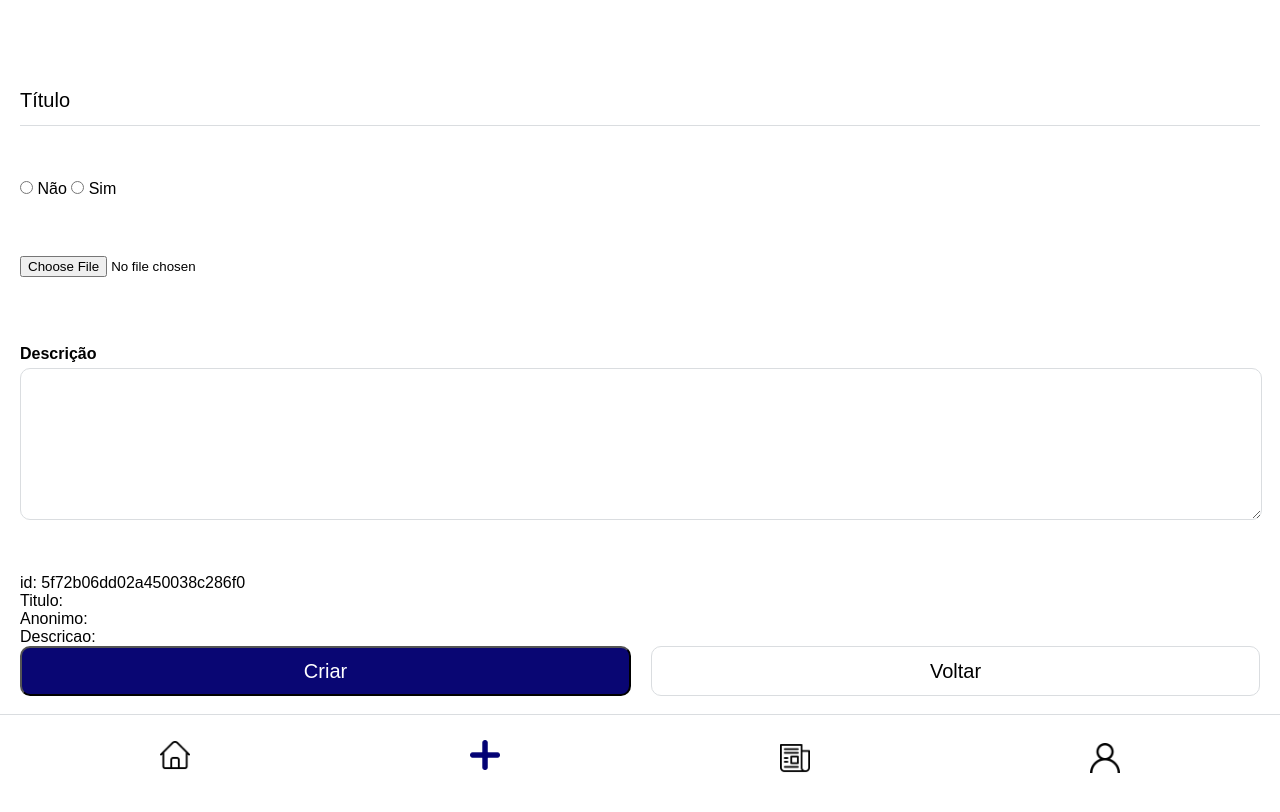
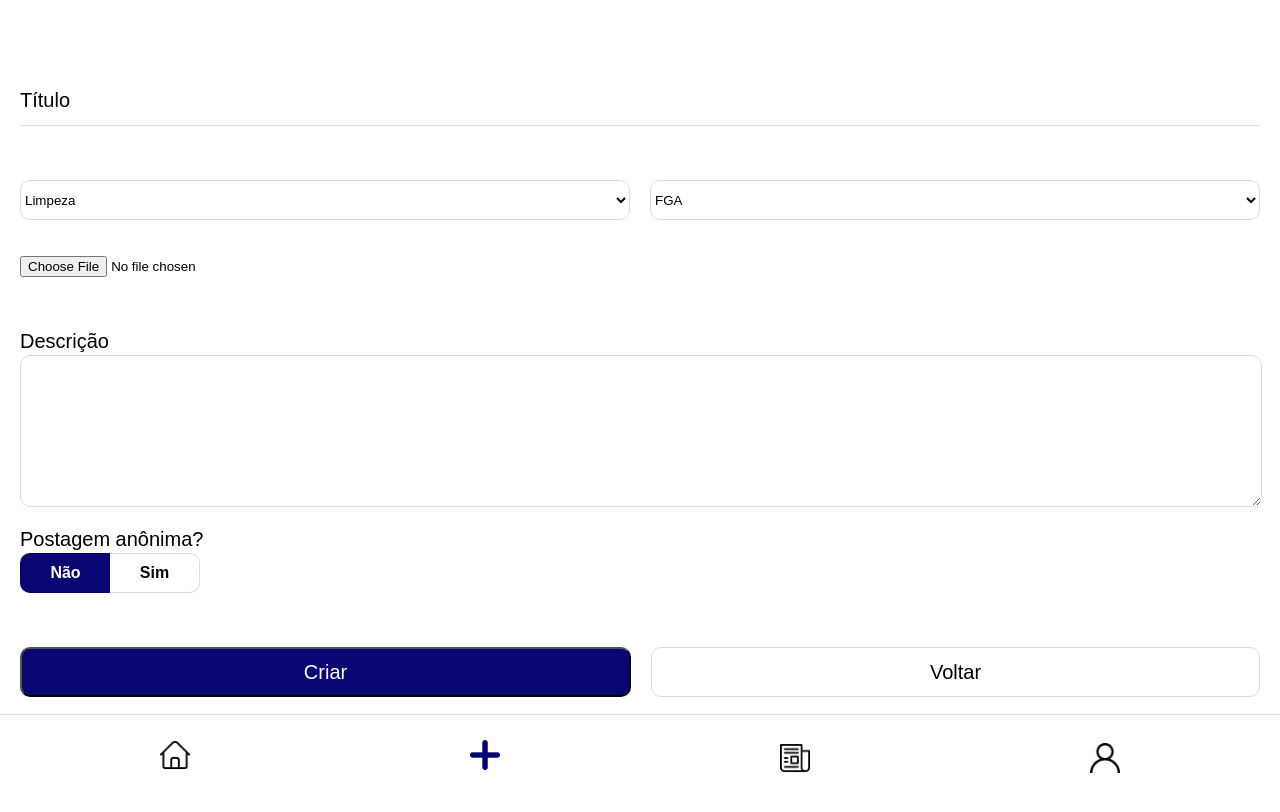
Before and after one commit to fga-eps-mds/2020.1-VC_Usuario-FrontEnd, a Vue app: page /criarpostagem in a window 1280 px wide. Shown: the top 812 px of the page. Built offline with nearby package versions, Linux system fonts and the light colour scheme.

Commit message:
#104 Reinserindo selects - Categoria e Local | Reconstruindo Radio de postagem anonima

```diff
--- a/src/views/CriarPostagem.vue
+++ b/src/views/CriarPostagem.vue
@@ -3,14 +3,14 @@
     <Header/>
 
     <div class="divFormCriarPostagem">
-        <form @submit.prevent="postagemPost">
+        <form @submit.prevent="visualizarObjetoFormCriado">
             <input class= "baseElemento inputText" type="text" placeholder="Título" v-model="postagem.titulo_post">
             <br><br><br>
-            <input type="radio" name="opcaoAnonimo" value="false" v-model="postagem.canPost"> Não
-            <input type="radio" name="opcaoAnonimo" value="true" v-model="postagem.canPost"> Sim
 
             <div class="baseElemento divSelectFields">
-                <!-- <select v-model="postagem.categoria">
+
+                <select>
+                    <!-- <select v-model="postagem.categoria"> -->
                     <option disabled value="">Categoria</option>
                     <option>Limpeza</option>
                     <option>Segurança</option>
@@ -25,33 +25,39 @@
                     <option>Outros</option>
                 </select>
 
-                <select v-model="postagem.local">
+                <select>
+                <!-- <select v-model="postagem.local"> -->
                     <option disabled value="">Local</option>
                     <option>FGA</option>
                     <option>DARCY</option>
                     <option>FCE</option>
                     <option>FUP</option>
-                </select> -->
+                </select>
             </div>
-            <br>
+            <br><br>
 
             <div class="baseElemento divImageFields">
-                <input type="file" accept="image/png, image/jpeg" @change="imagemSelecionada">
+                <input type="file" class="baseElemento" accept="image/png, image/jpeg" @change="imagemSelecionada">
 
                 <!-- <progress class="baseElemento elementoProgress" value="70" max="100">Progress: 0%</progress> -->
             </div>
+            <br><br>
+
+            <legend>Descrição</legend>
+            <textarea class="baseElemento inputText inputTextArea" rows="5" cols="50" v-model="postagem.descricao"></textarea>
+            <br>
+
+            <fieldset>
+                <legend>Postagem anônima?</legend>
+                <div class="toggle">
+                    <input type="radio" value="false" id="idPostNaoAnonimo" checked="checked" v-model="postagem.canPost"/>
+                    <label for="idPostNaoAnonimo">Não</label>
+
+                    <input type="radio" value="true" id="idPostSimAnonimo" v-model="postagem.canPost"/>
+                    <label for="idPostSimAnonimo">Sim</label>
+                </div>
+            </fieldset>
             <br><br><br>
-
-            <h4>Descrição</h4>
-            <textarea class="baseElemento inputText inputTextArea" rows="5" cols="50" v-model="postagem.descricao"></textarea>
-            <br><br><br>
-
-            id: {{ postagem.fk_id_usuario }} <br>
-            Titulo: {{ postagem.titulo_post }} <br>
-            Anonimo: {{ postagem.anonimo }} <br>
-            <!-- Local: {{ postagem.local }} <br>
-            Categoria: {{ postagem.categoria }} <br> -->
-            Descricao: {{ postagem.descricao }} <br>
 
             <div class="baseElemento divBotoes">
                 <button type="submit">Criar</button>
@@ -69,7 +75,7 @@
 
 import Header from '@/components/Header.vue'
 import MenuBar from '@/components/MenuBar.vue'
-import Postagem from '@/services/postagens.js'
+/* import Postagem from '@/services/postagens.js' */
 /* import HTTP from './services/config.js' */
 /* const axios = require('axios') */
 
@@ -86,10 +92,10 @@ export default {
             postagem: {
                 fk_id_usuario: '5f72b06dd02a450038c286f0',
                 titulo_post: '',
-                /* local: '', */
-                /* categoria: '',  */
+                /* local: '',
+                categoria: '', */
                 descricao: '',
-                canPost: '',
+                canPost: 'false',
                 file: null
             }
         }
@@ -107,7 +113,7 @@ export default {
             console.log(this.postagem)
         },
 
-        postagemPost(){
+        /* postagemPost(){
 
             console.log(this.postagem),
 
@@ -115,7 +121,7 @@ export default {
                 alert('Salvo com sucesso!')
                 console.log(resposta)
             })
-        }
+        } */
     }
 }
 </script>
@@ -190,11 +196,18 @@ export default {
 
     .divImageFields{
         height: 35px;
+        justify-items: center;
 
-        & progress::-webkit-progress-value{
+        /* border: 1px solid black; */
+
+        /* & input{
+            width: 0; height: 0; position: absolute; left: -9999px;
+        } */
+
+        /* & progress::-webkit-progress-value{
             display: block;
             border-radius: 10px;
-        }
+        } */
     }
 
     .divBotoes{
@@ -221,4 +234,72 @@ export default {
             border: 1px solid #DADDE0;
         }
     }
+
+    //Configuração Radio Postagem Anonima
+    $darkNavy: #213140;
+    $teal2: #090673;
+
+    /* MIXINS */
+    @mixin hideInput {width: 0; height: 0; position: absolute; left: -9999px;}
+    @mixin breakpoint($point) {
+        @if $point == 5000 {
+            @media (max-width: 5000px) { @content ; }
+        }
+    }
+
+    fieldset {
+        display: block;
+
+        border: none;
+        /*  border: solid 1px red; */
+    }
+
+    legend {
+            width: 100%; float: left; display: table;
+            font-size: 20px; line-height: 140%; font-weight: 400; color: #000000;
+            + * {clear: both;}
+    }
+
+    body:not(:-moz-handler-blocked) fieldset {display: table-cell;}
+
+    /* TOGGLE STYLING */
+    .toggle {
+        width: 180px;
+        height: 40px;
+        margin: 0; box-sizing: border-box;
+        font-size: 0;
+        display: flex; flex-flow: row nowrap;
+        justify-content: flex-start; align-items: stretch;
+        input {@include hideInput;}
+        input + label {
+            margin: 0; padding: .75rem 2rem; box-sizing: border-box;
+            position: relative; display: inline-block;
+            border: solid 1px #DADDE0; background-color: #FFF;
+            font-size: 1rem; line-height: 140%; font-weight: 600; text-align: center;
+            box-shadow: 0 0 0 rgba(255,255,255,0);
+            transition: 	border-color .15s ease-out,
+                        color .25s ease-out,
+                        background-color .15s ease-out,
+                        box-shadow .15s ease-out;
+
+            &:first-of-type {border-radius: 10px 0 0 10px; border-right: none;}
+            &:last-of-type {border-radius: 0 10px 10px 0; border-left: none;}
+        }
+
+        input:hover + label {border-color: $darkNavy;}
+        input:checked + label {
+            background-color: $teal2;
+            color: #FFF;
+            border-color: $teal2;
+            z-index: 1;
+        }
+
+        @include breakpoint(5000) {
+            input + label {
+                padding: .75rem .25rem;
+                flex: 0 0 50%;
+                display: flex; justify-content: center; align-items: center;
+            }
+        }
+    }
 </style>
```
